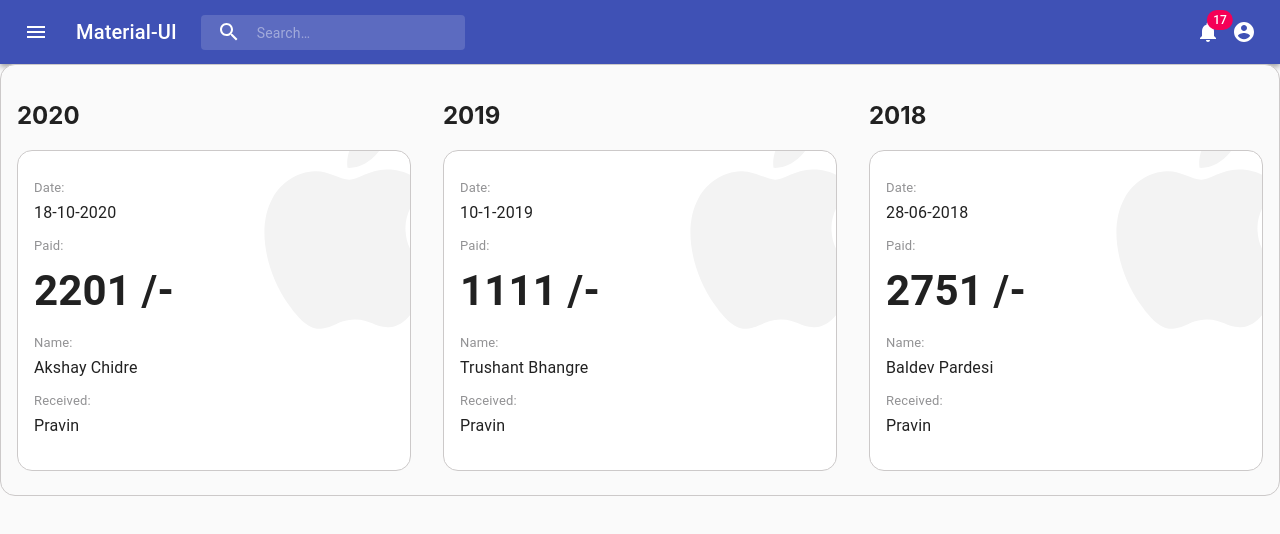
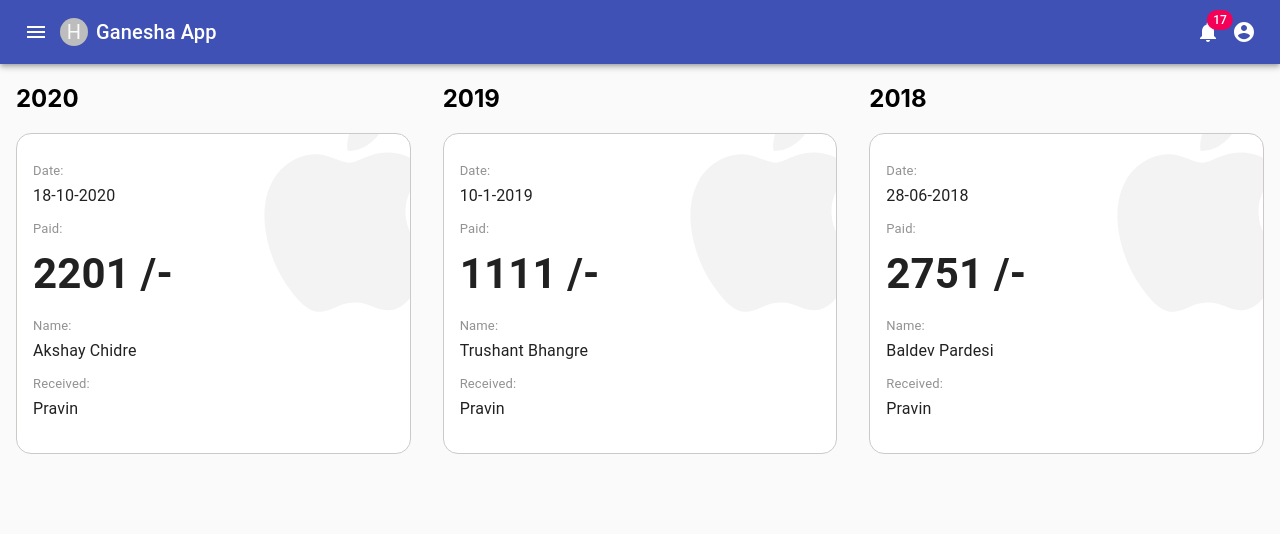
Before and after one commit to pravin3995/ganeshaapp, a React (Create React App) app: page / in a window 1280 px wide. Shown: the top 534 px of the page. Built offline with nearby package versions, Linux system fonts and the light colour scheme.

Commit message:
header updated

```diff
--- a/src/components/NavBar.tsx
+++ b/src/components/NavBar.tsx
@@ -31,8 +31,13 @@
     grow: {
       flexGrow: 1,
     },
+    ProfileSize:{
+        width:'28px',
+        height:'28px',
+        marginRight:'8px'
+    },
     menuButton: {
-      marginRight: theme.spacing(2),
+      // marginRight: theme.spacing(2),
     },
     title: {
       display: 'none',
@@ -75,18 +80,18 @@
         width: 200,
       },
     },
-    sectionDesktop: {
-      display: 'none',
-      [theme.breakpoints.up('md')]: {
-        display: 'flex',
-      },
-    },
-    sectionMobile: {
-      display: 'flex',
-      [theme.breakpoints.up('md')]: {
-        display: 'none',
-      },
-    },
+    // sectionDesktop: {
+    //   display: 'none',
+    //   [theme.breakpoints.up('md')]: {
+    //     display: 'flex',
+    //   },
+    // },
+    // sectionMobile: {
+    //   display: 'flex',
+    //   [theme.breakpoints.up('md')]: {
+    //     display: 'none',
+    //   },
+    // },
     Notification:{
         display:'flex',
         justifyContent:'space-between',
@@ -106,7 +111,8 @@
     time :{
         fontSize:12,
         color:'gray'
-    }
+    },
+
   }),
 );
 
@@ -284,24 +290,13 @@
           >
             <MenuIcon />
           </IconButton>
+          <Avatar className={classes.ProfileSize}>H</Avatar>
           <Typography className={classes.title} variant="h6" noWrap>
-            Material-UI
+            Ganesha App
           </Typography>
-          <div className={classes.search}>
-            <div className={classes.searchIcon}>
-              <SearchIcon />
-            </div>
-            <InputBase
-              placeholder="Search…"
-              classes={{
-                root: classes.inputRoot,
-                input: classes.inputInput,
-              }}
-              inputProps={{ 'aria-label': 'search' }}
-            />
-          </div>
+
           <div className={classes.grow} />
-          <div className={classes.sectionDesktop}>
+          <div >
             {/* <IconButton aria-label="show 4 new mails" color="inherit">
               <Badge badgeContent={4} color="secondary">
                 <MailIcon />
@@ -329,7 +324,7 @@
               <AccountCircle />
             </IconButton>
           </div>
-          <div className={classes.sectionMobile}>
+          {/* <div className={classes.sectionMobile}>
             <IconButton
               aria-label="show more"
               aria-controls={mobileMenuId}
@@ -339,7 +334,7 @@
             >
               <MoreIcon />
             </IconButton>
-          </div>
+          </div> */}
         </Toolbar>
       </AppBar>
       {renderMobileMenu}
--- a/src/components/Receipt.tsx
+++ b/src/components/Receipt.tsx
@@ -42,12 +42,11 @@
 export default function ReceiptDetails() {
   const classes  =  useStyles()
   return (
-    <div>
-			  <Card className = 'receipt-main-card'>
+     <div>
 			    <h2 className='h1-title t-center'> My Receipt </h2>
-            <CardContent  >
+            <CardContent className='pt-0' >
               <Grid spacing={2} style={style.AlignMent} >
-              <Grid item xs={12} sm={8} md={6} lg={4}>
+                 <Grid item xs={12} sm={8} md={6} lg={4}>
                   <Card>
                   <CardContent>
                   <Box className='receipt-icon-b-border' pt={3} pb={3}>
@@ -111,7 +110,7 @@
                       </Grid>
                     </Grid>
                   </Box>
-                  <Box pt={4}>
+                  <Box pt={3}>
                     <Typography variant="h4" className='f-bold t-center'>
                       Thank You!
                     </Typography>
@@ -119,9 +118,8 @@
                   </CardContent>
                 </Card>
               </Grid>
-           </Grid>
+              </Grid>
             </CardContent>
-        </Card>
 			</div>
   )
 }
--- a/src/components/receiptDetails.tsx
+++ b/src/components/receiptDetails.tsx
@@ -9,15 +9,13 @@
 export default function Receipt() {
   return (
     <div >
-
-      <Card className = 'receipt-main-card'>
         <Grid container  >
            <Grid item xs={12} md={6} lg={4}>
-              <CardContent>
+              <CardContent className='pt-0 pb-0'>
               <h2> 2020 </h2>
               <Link to='/details' className= 'text-decoration-none'>
                 <Card>
-                  <CardContent className= 'p-relative'>
+                  <CardContent className= 'p-relative '>
                     <AppleIcon className='apple-icon'/>
                       <Typography>
                         <Box mt={1} mb={1}>
@@ -51,7 +49,7 @@
             </CardContent>
             </Grid>
             <Grid item xs={12} md={6} lg={4}>
-              <CardContent>
+              <CardContent className='pt-0 pb-0'>
               <h2> 2019 </h2>
               <Link to='/details' className= 'text-decoration-none'>
                 <Card>
@@ -89,8 +87,8 @@
             </CardContent>
             </Grid>
             <Grid item xs={12} md={6} lg={4}>
-              <CardContent>
-        <h2> 2018 </h2>
+              <CardContent className='pt-0'>
+                <h2> 2018 </h2>
         <Link to='/details' className= 'text-decoration-none'>
           <Card>
             <CardContent className= 'p-relative'>
@@ -127,12 +125,7 @@
       </CardContent>
              </Grid>
         </Grid>
-    </Card>
-
-    <div>
-
-    </div>
-    </div>
+  </div>
 
 
     )
--- a/src/custom.scss
+++ b/src/custom.scss
@@ -38,7 +38,8 @@
 .h-34{height: 34px;}
 .p-8{padding: 8px;}
 .p-16{padding:16px 0!important;}
-
+.pt-0{padding-top:0!important;}
+.pb-0{padding-bottom: 0!important;}
 
 .MUIRichTextEditor-placeHolder-169 {
     font-size: 14px;
```
